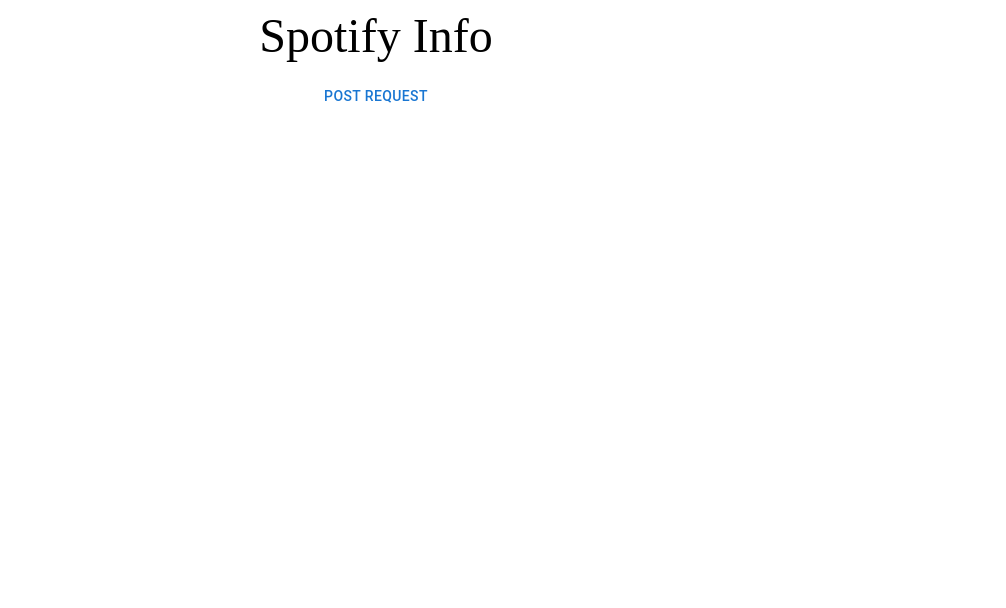
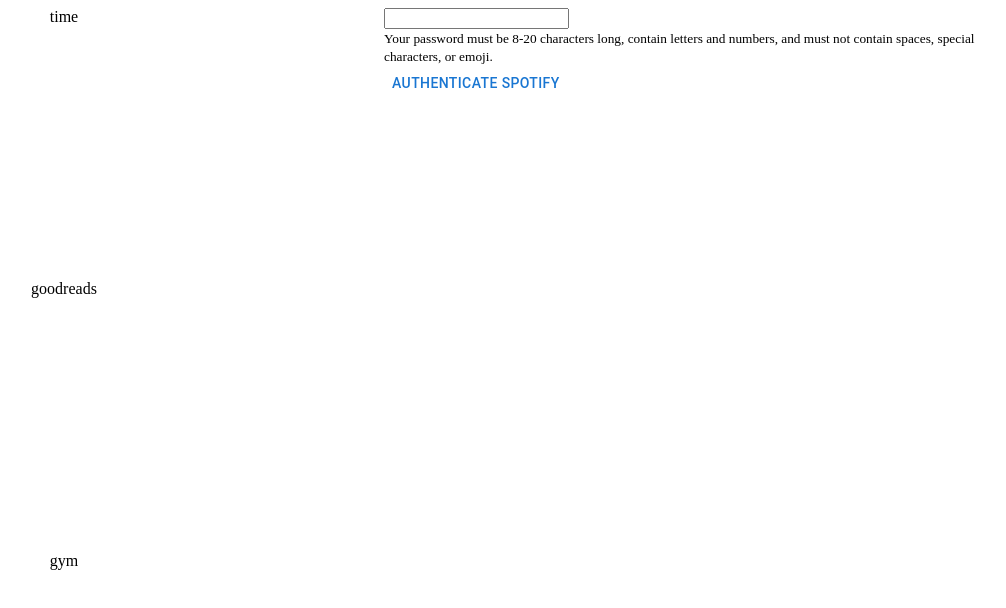
Before and after one commit to TaylorTayTyT/home_screen, a Next.js app: page /AuthorizationPage in a window 1280 px wide. Shown: the top 608 px of the page, without its empty margins (264-1270 px from the left). Built offline with nearby package versions, Linux system fonts and the light colour scheme; no server answers.

Commit message:
added env

```diff
--- a/index.html
+++ b/index.html
@@ -3,7 +3,7 @@
   <head>
     <meta charset="UTF-8" />
     <meta name="viewport" content="width=device-width, initial-scale=1.0" />
-    <title>Spotify Diversity</title>
+    <title>Spotify</title>
   </head>
   <body>
     <div id="root"></div>
--- /dev/null
+++ b/src/Styles/AuthorizationPage.css
@@ -0,0 +1,28 @@
+body{
+    width: 100vw;
+    height: 100vh;
+}
+a{
+    height: fit-content;
+}
+#title {
+    width: 100%;
+    height: 1rem;
+    vertical-align: middle;
+    font-size: 3rem;
+    text-align: center;
+}
+.fetchData{
+    font-size: 2rem;
+    height: 2rem;
+    width: 3rem;
+}
+.layout_container{
+    display: grid;
+    grid-template-columns: repeat(2, 1fr);
+}
+.gadget{
+    display: flex;
+    height: 17rem;
+    justify-content: center;
+}
--- a/src/main.jsx
+++ b/src/main.jsx
@@ -1,6 +1,6 @@
 import React from 'react'
 import ReactDOM from 'react-dom/client'
-import './index.css'
+import './Styles/index.css'
 import App from './App';
 import { BrowserRouter } from 'react-router-dom';
 
--- a/src/pages/AuthorizationPage.css
+++ /dev/null
@@ -1,12 +0,0 @@
-#title {
-    width: 100%;
-    height: 1rem;
-    vertical-align: middle;
-    font-size: 3rem;
-    text-align: center;
-}
-.fetchData{
-    font-size: 2rem;
-    height: 2rem;
-    width: 3rem;
-}
--- a/src/pages/AuthorizationPage.jsx
+++ b/src/pages/AuthorizationPage.jsx
@@ -1,7 +1,11 @@
 import { useState } from "react";
-import "./AuthorizationPage.css"
+import "../Styles/AuthorizationPage.css"
 import { Button, Input } from "@mui/material";
 import { getUserTest, SpotifyUser } from "../SpotifyClass/fetchInformation";
+import Container from 'react-bootstrap/Container';
+import Row from 'react-bootstrap/Row';
+import Col from 'react-bootstrap/Col';
+import Form from 'react-bootstrap/Form';
 
 function AuthorizationPage() {
 
@@ -23,15 +27,46 @@
         console.log(await spot.profile())
     }
 
+    /**
+     * <a href="http://localhost:8800/api/login">
+                        <Button type="button">Post request</Button>
+                    </a>
+     */
+
     return (
-        <div id="title">
-            Spotify Info
-            <div>
-                <a href="http://localhost:8888/api/login">
-                    <Button type="button">Post request</Button>
-                </a>
-            </div>
-            {name}
+        <div className="layout_container">
+            {/*left_side*/}
+            <Container>
+                <Row className="gadget">
+                    time
+                </Row>
+                <Row className="gadget">
+                    goodreads
+                </Row>
+                <Row className="gadget">
+                    gym
+                </Row>
+            </Container>
+            {/*right_side*/}
+            <Container>
+                <Row className="">
+                    <Form.Group>
+                    <Form.Control type="string"/>
+                    </Form.Group>
+                    </Row>
+                    <Row>
+                    <Form.Text muted>
+                        Your password must be 8-20 characters long, contain letters and numbers,
+                        and must not contain spaces, special characters, or emoji.
+                    </Form.Text>
+                    </Row>
+                    <Row>
+                        <a href={import.meta.env.VITE_DBURI}>
+                            <Button type="button">Authenticate Spotify</Button>
+                        </a>
+                    </Row>
+
+            </Container>
         </div>
     )
 }
```
Also changed, not shown: package.json (+7 -4 lines), src/backend/routes/AuthRoutes.js (+7 -0 lines), src/backend/server.js (+4 -3 lines), src/Styles/index.css (renamed from src/index.css), 1 other file (tests, documents, lock files or other folders).
